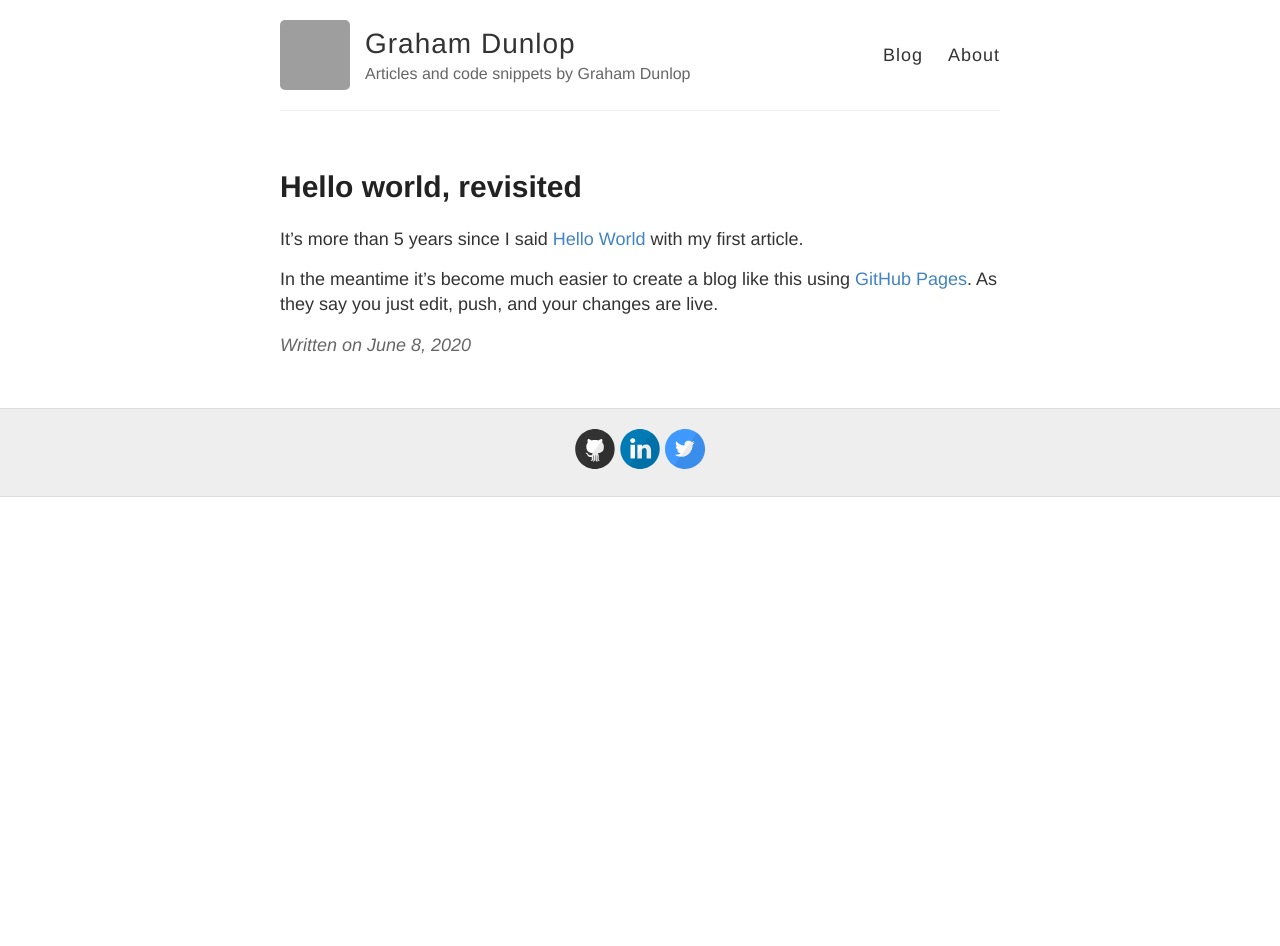
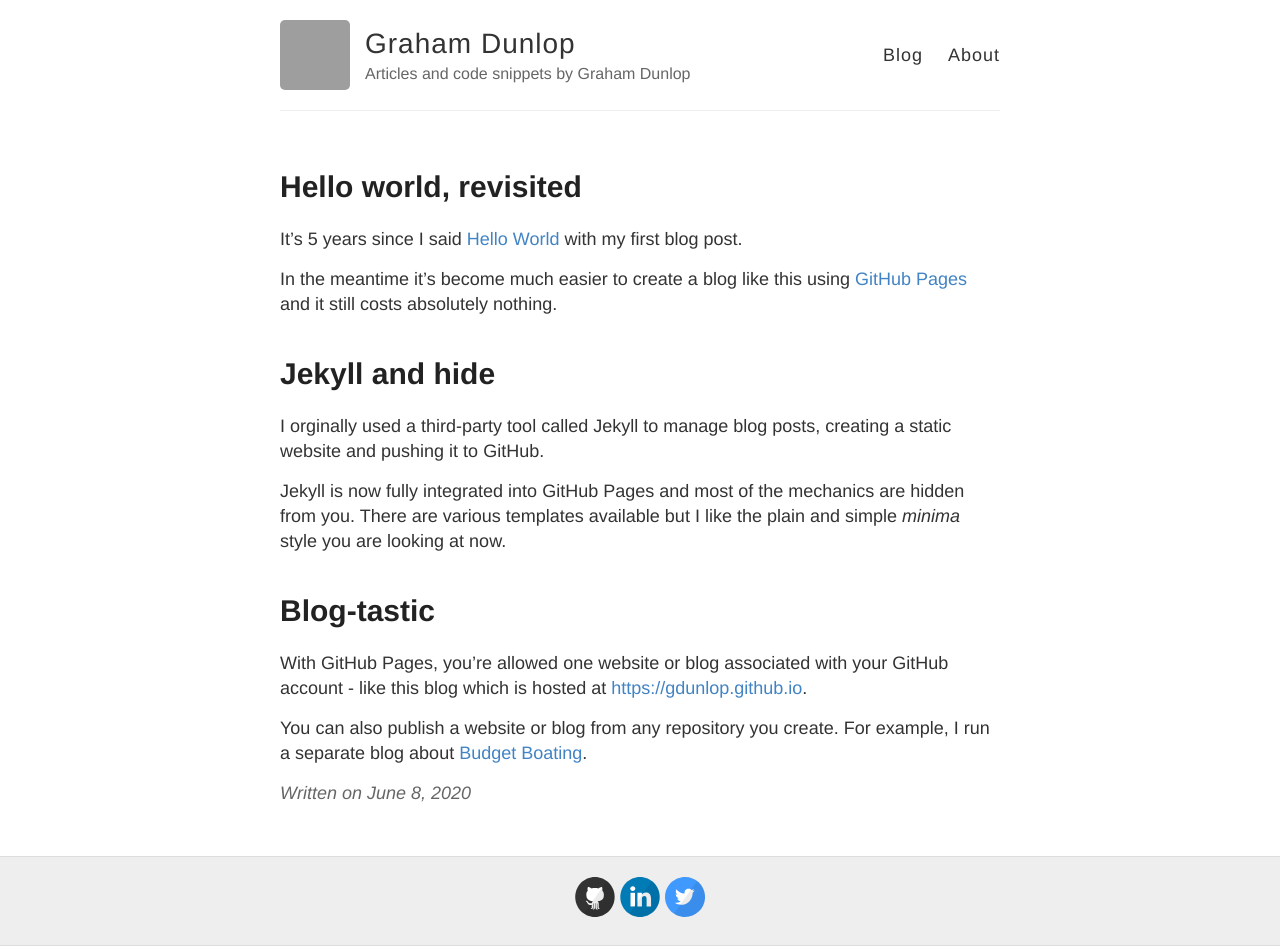
Before and after one commit to gdunlop/gdunlop.github.io, a Jekyll site: the page built from _posts/2020-6-8-Hello-world-revisited.md, in a window 1280 px wide. Built offline with Jekyll 4.4.1, drawn with Linux system fonts in a browser that asks for light colours; before the commit the page ends 900 px from its top, so only the background shows below that; grey boxes are pictures that could not be loaded.

Commit message:
Update 2020-6-8-Hello-world-revisited.md

```diff
--- a/_posts/2020-6-8-Hello-world-revisited.md
+++ b/_posts/2020-6-8-Hello-world-revisited.md
@@ -2,6 +2,16 @@
 layout: post
 title: Hello world, revisited
 ---
-It's more than 5 years since I said [Hello World]({{site.baseurl}}/Hello-world) with my first article.
+It's 5 years since I said [Hello World]({{site.baseurl}}/Hello-world) with my first blog post.
 
-In the meantime it's become much easier to create a blog like this using [GitHub Pages](https://pages.github.com). As they say you just edit, push, and your changes are live.
+In the meantime it's become much easier to create a blog like this using [GitHub Pages](https://pages.github.com) and it still costs absolutely nothing.
+
+# Jekyll and hide
+I orginally used a third-party tool called Jekyll to manage blog posts, creating a static website and pushing it to GitHub.
+
+Jekyll is now fully integrated into GitHub Pages and most of the mechanics are hidden from you. There are various templates available but I like the plain and simple *minima* style you are looking at now.
+
+# Blog-tastic
+With GitHub Pages, you're allowed one website or blog associated with your GitHub account - like this blog which is hosted at [https://gdunlop.github.io](https://gdunlop.github.io).
+
+You can also publish a website or blog from any repository you create. For example, I run a separate blog about [Budget Boating](https://gdunlop.github.io/budget-boating).
```
